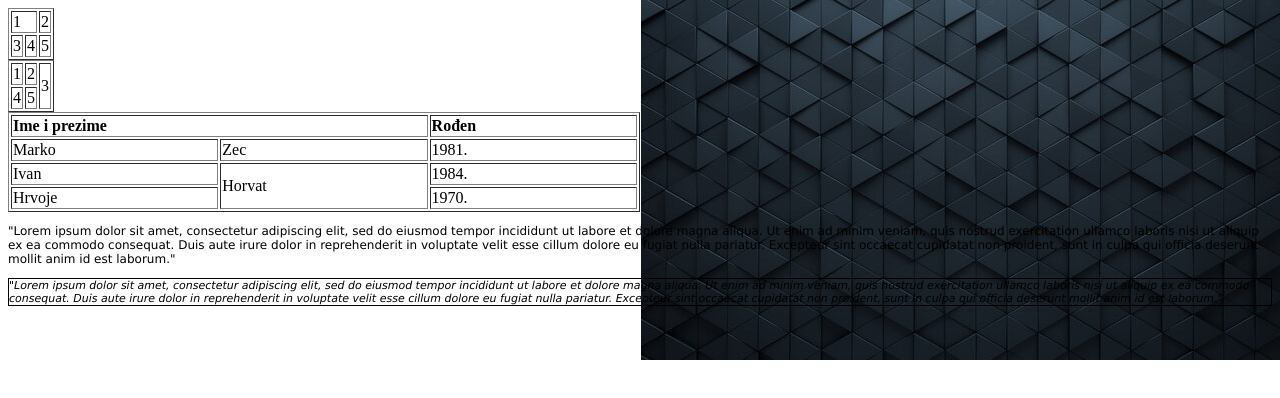
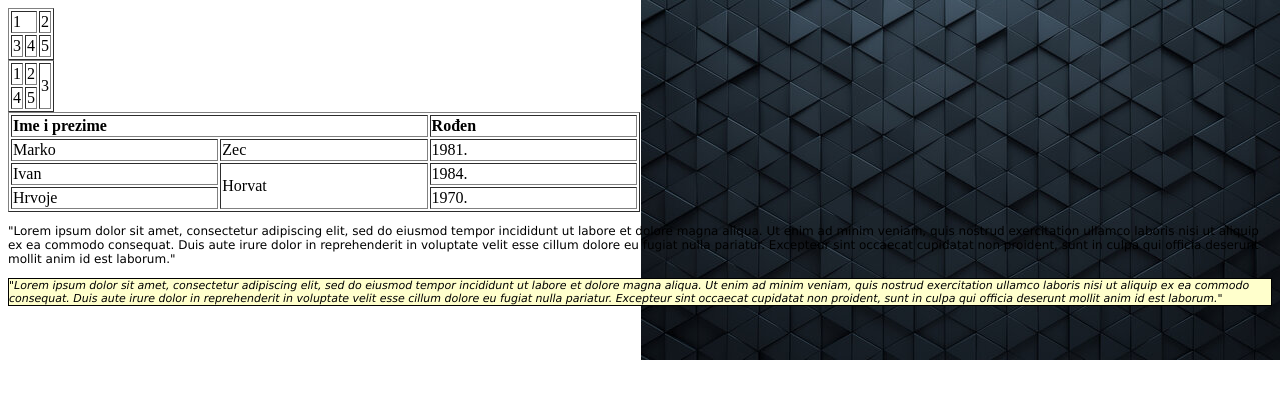
Before and after one commit to Grgur-a/Stranica, a plain HTML site: page index.html in a window 1280 px wide. Drawn offline with Linux system fonts and the light colour scheme.

Commit message:
Update fdfd.css

```diff
--- a/fdfd.css
+++ b/fdfd.css
@@ -15,4 +15,5 @@ p.citat
     font-style: italic;
     font-size: 11px;
     border: 1px solid #000;
-    background-color: #fffcc;
+    background-color: #ffffcc;
+}
```
